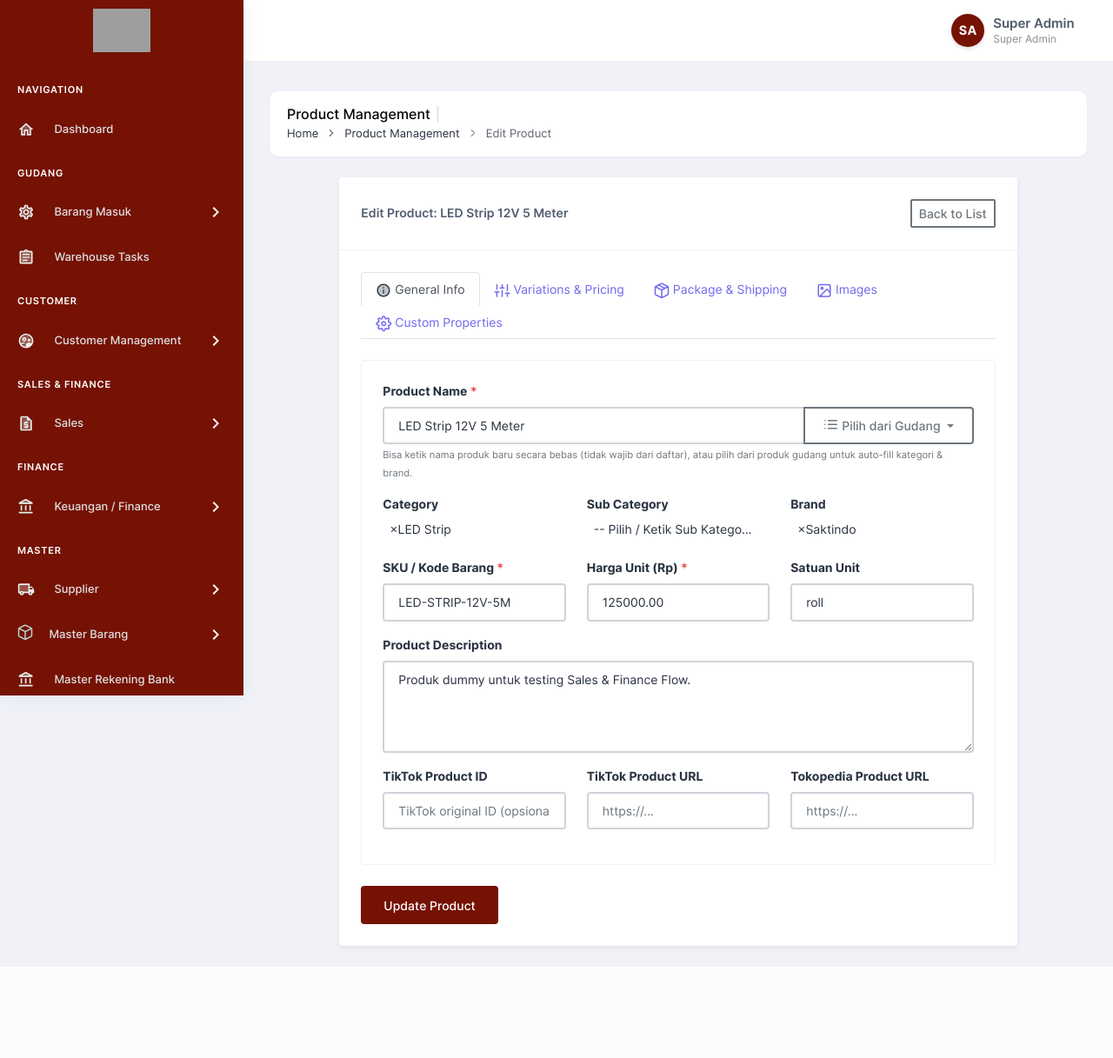
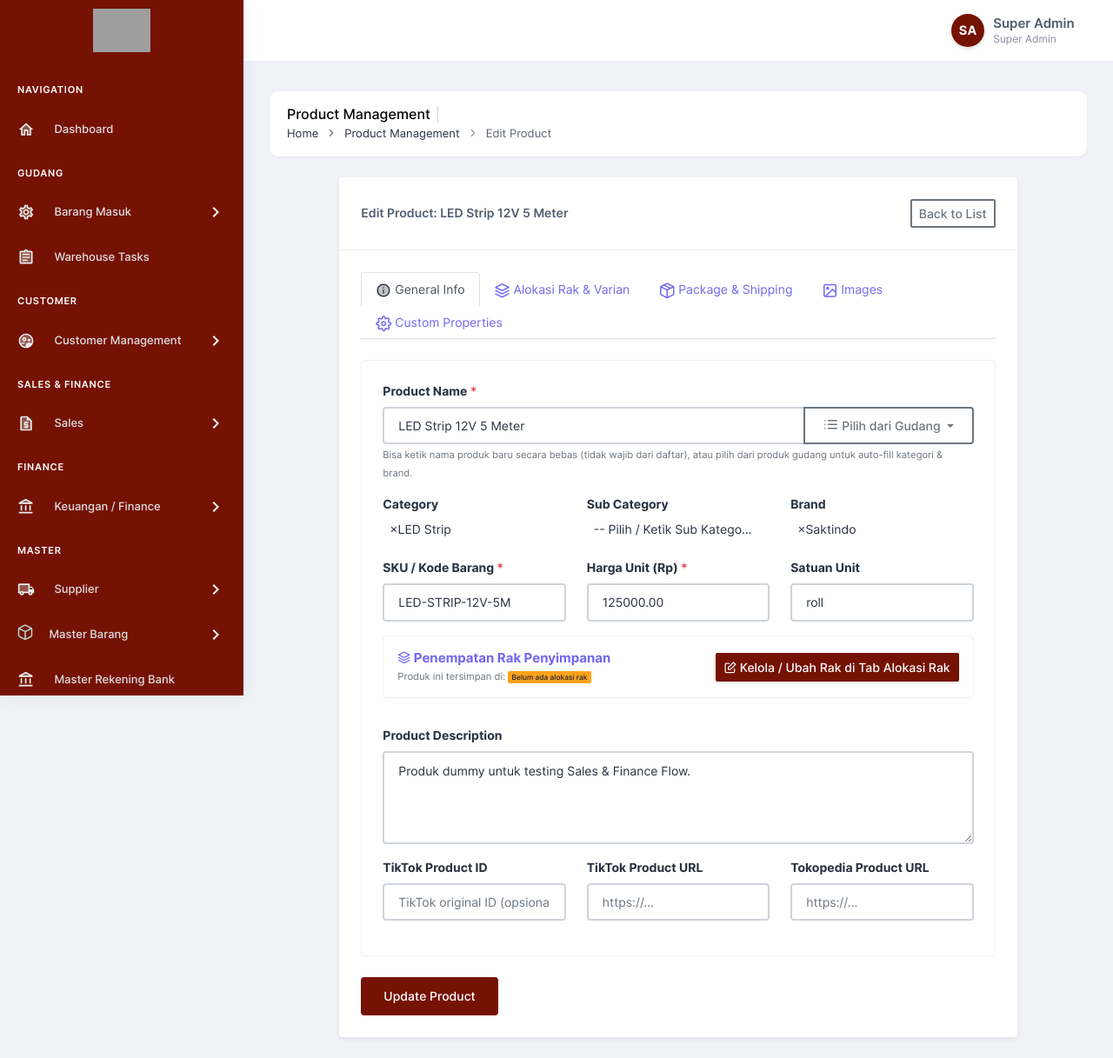
Before and after one commit to Kaoei/backend-saktindo, a Laravel app: a page that uses resources/views/products/edit.blade.php in a window 1280 px wide. Shown: the whole page at 87% size. Before the commit the page ends 1095 px from the top, so only its background shows below. Run offline with Laravel 12, Linux system fonts and the light colour scheme; a user stored in the database is signed in; data comes from the database, SQL or seed files in the repository; tables that the repository leaves empty hold one stand-in row (values such as "Sample post"); parts of the project's set-up code (start-up, migrations or seed data) failed here and were passed over; some libraries are stand-ins or nearby versions; grey boxes are pictures that could not be loaded.

Commit message:
fix(qc): add quick rack pills, clear tab title for rack allocations, and test assertions

```diff
--- a/resources/views/products/edit.blade.php
+++ b/resources/views/products/edit.blade.php
@@ -63,7 +63,7 @@
                         </li>
                         <li class="nav-item">
                             <a class="nav-link" id="variation-tab" data-toggle="tab" href="#variation" role="tab" aria-controls="variation" aria-selected="false">
-                                <i class="feather icon-sliders f-18 me-1 align-middle"></i> Variations & Pricing
+                                <i class="feather icon-layers f-18 me-1 align-middle text-primary"></i> Alokasi Rak & Varian
                             </a>
                         </li>
                         <li class="nav-item">
@@ -226,6 +226,27 @@
                                 <div class="col-md-4 mb-3">
                                     <label class="form-label fw-bold">Satuan Unit</label>
                                     <input name="unit" type="text" class="form-control" value="{{ old('unit', $product->unit ?: 'pcs') }}" placeholder="pcs / box / meter">
+                                </div>
+                                <div class="col-md-12 mb-3">
+                                    <div class="alert alert-light-primary border border-primary-subtle d-flex align-items-center justify-content-between flex-wrap gap-2 p-3 rounded">
+                                        <div>
+                                            <h6 class="mb-1 text-primary fw-bold"><i class="feather icon-layers me-1"></i> Penempatan Rak Penyimpanan</h6>
+                                            <div class="small text-muted">
+                                                Produk ini tersimpan di:
+                                                @php $allocs = $product->gudangProducts; @endphp
+                                                @if($allocs->isNotEmpty())
+                                                    @foreach($allocs as $a)
+                                                        <span class="badge bg-primary me-1">{{ $a->rack_id }} ({{ $a->qty }} pcs - Gudang {{ strtoupper($a->rack?->gudang ?? ($a->gudang_type ?: 'JS')) }})</span>
+                                                    @endforeach
+                                                @else
+                                                    <span class="badge bg-warning text-dark">Belum ada alokasi rak</span>
+                                                @endif
+                                            </div>
+                                        </div>
+                                        <button type="button" class="btn btn-sm btn-primary shadow-sm" onclick="$('#variation-tab').tab('show');">
+                                            <i class="feather icon-edit me-1"></i> Kelola / Ubah Rak di Tab Alokasi Rak
+                                        </button>
+                                    </div>
                                 </div>
                                 <div class="col-md-12 mb-3">
                                     <label class="form-label fw-bold">Product Description</label>
```
Also changed, not shown: resources/views/stock_cards/index.blade.php (+15 -1 lines), tests/Feature/QCBugFixesEvaluationTest.php (+87 -0 lines).
